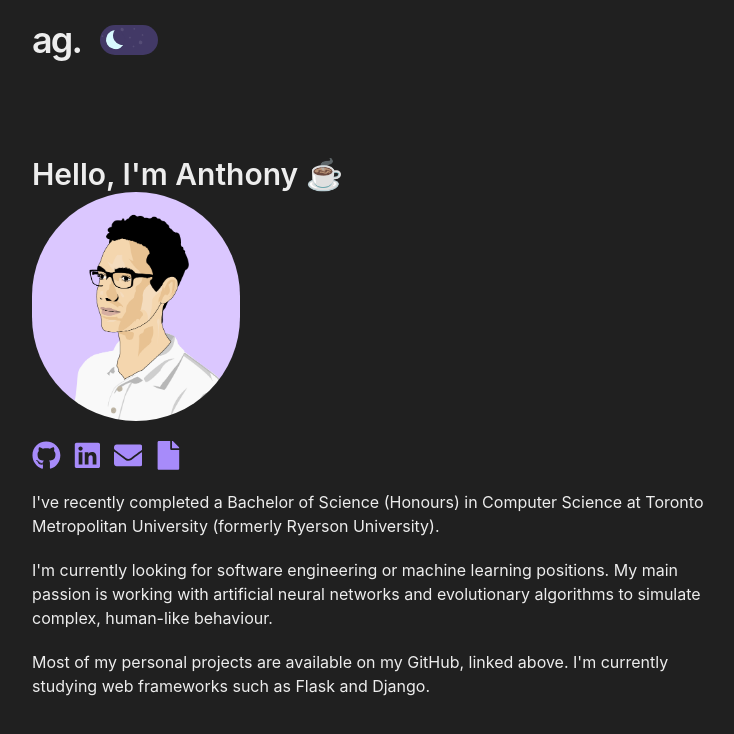
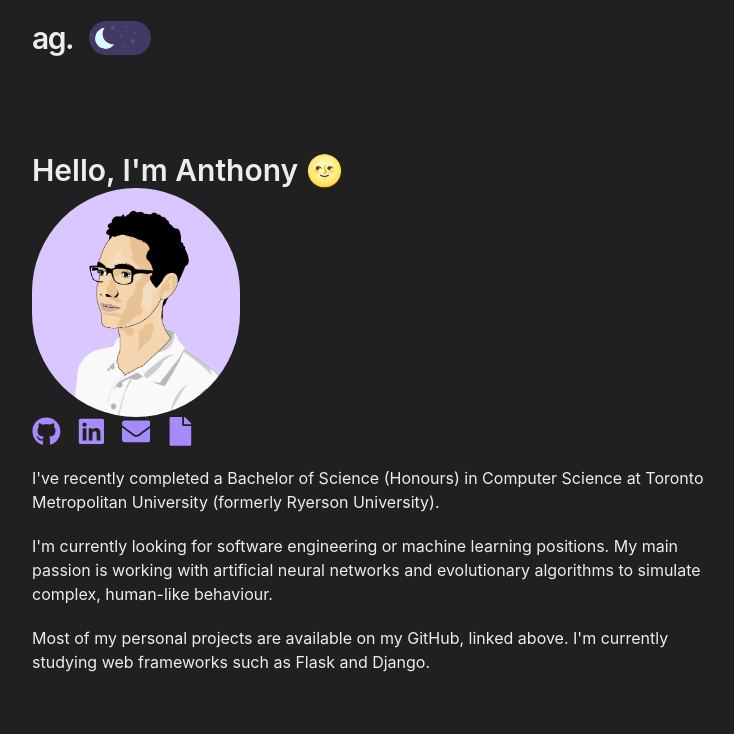
Before and after one commit to anthfgreco/personal-portfolio-v2, a React (Vite) app: page / in a window 1280 px wide. Shown: the top 734 px of the page, without its empty margins (256-990 px from the left). Built offline with nearby package versions, Linux system fonts and the light colour scheme.

Commit message:
compartmentalize code

```diff
--- a/src/App.jsx
+++ b/src/App.jsx
@@ -1,7 +1,6 @@
+import NavBar from "./NavBar";
 import Greeting from "./Greeting";
-import DarkModeToggle from "./DarkModeToggle";
-import { FaGithub, FaLinkedin, FaEnvelope, FaFile } from "react-icons/fa";
-import { IconContext } from "react-icons";
+import SocialMediaNavBar from "./SocialMediaNavBar";
 import { useState, useEffect } from "react";
 // Face background: #dbc7ff
 
@@ -23,44 +22,13 @@ function App() {
 
   return (
     <div className="m-auto flex max-w-[720px] flex-col px-2">
-      <header className="mb-24 mt-5 w-full">
-        <nav className="flex items-center">
-          <h2 className="text-4xl font-semibold tracking-tighter text-[#202020] dark:text-[#ededed]">
-            ag.
-          </h2>
-          <div className="mx-2 flex w-20">
-            <DarkModeToggle isDarkMode={isDarkMode} setDarkMode={setDarkMode} />
-          </div>
-        </nav>
-      </header>
+      <NavBar isDarkMode={isDarkMode} setDarkMode={setDarkMode} />
 
       <Greeting />
+
       <img src="/artboard purple.png" className="w-52 rounded-full" />
 
-      <IconContext.Provider
-        value={{
-          size: "1.8em",
-          className: "fill-violet-400 hover:fill-violet-600",
-        }}
-      >
-        <div className="mt-5 flex space-x-3">
-          <a href="https://github.com/anthfgreco" target="_blank">
-            <FaGithub />
-          </a>
-          <a href="https://www.linkedin.com/in/anthfgreco/" target="_blank">
-            <FaLinkedin />
-          </a>
-          <a href="mailto:anthony1.greco@ryerson.ca" target="_blank">
-            <FaEnvelope />
-          </a>
-          <a
-            href="https://drive.google.com/file/d/13oXcZ-dZNB4hRfmZTwaXkfgVoTk0PgK8/view?usp=sharing"
-            target="_blank"
-          >
-            <FaFile />
-          </a>
-        </div>
-      </IconContext.Provider>
+      <SocialMediaNavBar />
 
       <p className="mt-5 text-[#202020] dark:text-[#ededed]">
         I've recently completed a Bachelor of Science (Honours) in Computer
--- a/src/DarkModeToggle.css
+++ b/src/DarkModeToggle.css
@@ -25,7 +25,7 @@ body {
   cursor: pointer;
   margin: 0 auto;
   /*change size of toggle with font-size*/
-  font-size: 12%;
+  font-size: 13%;
   position: relative;
   height: var(--toggleHeight);
   width: var(--toggleWidth);
--- a/src/Greeting.jsx
+++ b/src/Greeting.jsx
@@ -1,7 +1,6 @@
 function Greeting() {
   let hour = new Date().getHours();
   let greeting = "Hello, I'm Anthony ";
-  hour = 6;
   if (hour <= 4) greeting += "🌝";
   else if (hour <= 11) greeting += "☕";
   else if (hour <= 16) greeting += "😎";
--- /dev/null
+++ b/src/NavBar.jsx
@@ -0,0 +1,16 @@
+import DarkModeToggle from "./DarkModeToggle";
+
+function NavBar({ isDarkMode, setDarkMode }) {
+  return (
+    <nav className="mb-24 mt-5 flex w-full items-center">
+      <h2 className="text-3xl font-semibold tracking-tighter text-[#202020] dark:text-[#ededed]">
+        ag.
+      </h2>
+      <div className="w-15 mx-4 flex">
+        <DarkModeToggle isDarkMode={isDarkMode} setDarkMode={setDarkMode} />
+      </div>
+    </nav>
+  );
+}
+
+export default NavBar;
--- /dev/null
+++ b/src/SocialMediaNavBar.jsx
@@ -0,0 +1,33 @@
+import { IconContext } from "react-icons";
+import { FaGithub, FaLinkedin, FaEnvelope, FaFile } from "react-icons/fa";
+
+function SocialMediaNavBar() {
+  return (
+    <IconContext.Provider
+      value={{
+        size: "1.8em",
+        className: "fill-violet-400 hover:fill-violet-600",
+      }}
+    >
+      <div className="flex space-x-4">
+        <a href="https://github.com/anthfgreco" target="_blank">
+          <FaGithub />
+        </a>
+        <a href="https://www.linkedin.com/in/anthfgreco/" target="_blank">
+          <FaLinkedin />
+        </a>
+        <a href="mailto:anthony1.greco@ryerson.ca" target="_blank">
+          <FaEnvelope />
+        </a>
+        <a
+          href="https://drive.google.com/file/d/13oXcZ-dZNB4hRfmZTwaXkfgVoTk0PgK8/view?usp=sharing"
+          target="_blank"
+        >
+          <FaFile />
+        </a>
+      </div>
+    </IconContext.Provider>
+  );
+}
+
+export default SocialMediaNavBar;
```
